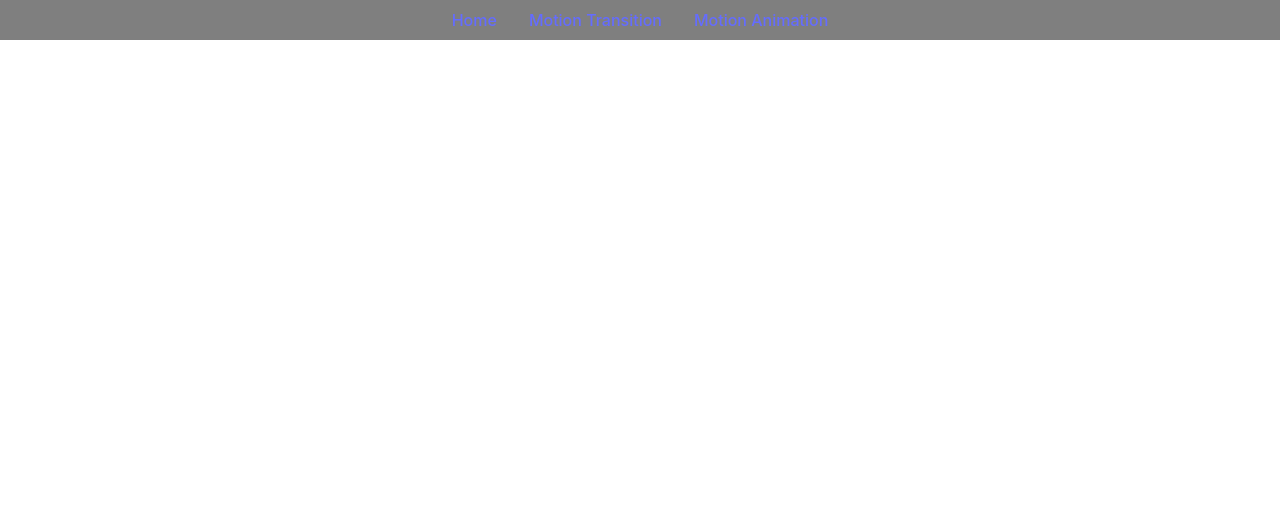
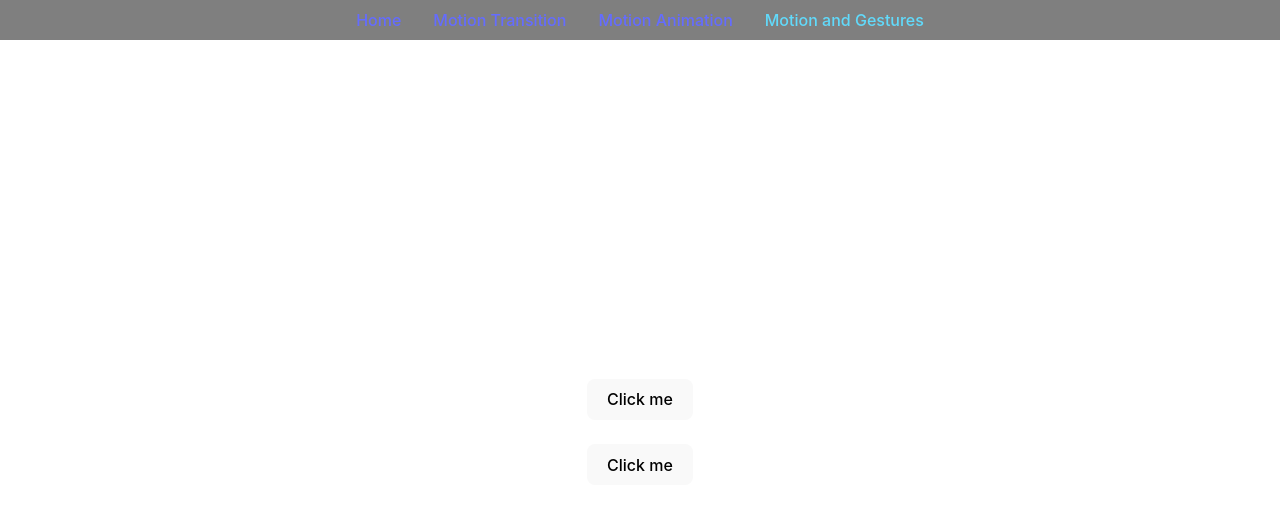
Before and after one commit to garold664/react-framer-motion, a React (Vite) app: page /motion-gestures in a window 1280 px wide. Shown: the top 510 px of the page. Built offline with nearby package versions, Linux system fonts and the light colour scheme.

Commit message:
creates Motion and Gestures page

```diff
--- a/src/App.tsx
+++ b/src/App.tsx
@@ -4,6 +4,7 @@ import './App.css';
 import MotionTranstion from './pages/MotionTransiton';
 import MotionAnimation from './pages/MotionAnimation';
 import { NavLink } from 'react-router-dom';
+import MotionAndGestures from './pages/MotionAndGestures';
 
 function App() {
   return (
@@ -33,10 +34,12 @@ function App() {
           <NavLink to="/">Home</NavLink>
           <NavLink to="/motion-transition">Motion Transition</NavLink>
           <NavLink to="/motion-animation">Motion Animation</NavLink>
+          <NavLink to="/motion-gestures">Motion and Gestures</NavLink>
         </nav>
         <Routes>
           <Route path="/motion-transition" element={<MotionTranstion />} />
           <Route path="/motion-animation" element={<MotionAnimation />} />
+          <Route path="/motion-gestures" element={<MotionAndGestures />} />
         </Routes>
       </main>
     </>
--- /dev/null
+++ b/src/pages/MotionAndGestures.tsx
@@ -0,0 +1,25 @@
+import { useState } from 'react';
+
+import { motion, AnimatePresence, MotionConfig } from 'framer-motion';
+
+export default function MotionAndGestures() {
+  const [isVisible, setIsVisible] = useState(true);
+  return (
+    <>
+      <MotionConfig transition={{ duration: 0.3, ease: 'easeInOut' }}>
+        <motion.button
+          whileHover={{ scale: 1.2 }}
+          whileTap={{ scale: 0.9, rotate: 2.5 }}
+        >
+          Click me
+        </motion.button>
+        <motion.button
+          whileHover={{ scale: 1.2 }}
+          whileTap={{ scale: 0.9, rotate: 2.5 }}
+        >
+          Click me
+        </motion.button>
+      </MotionConfig>
+    </>
+  );
+}
--- a/src/pages/MotionAnimation.tsx
+++ b/src/pages/MotionAnimation.tsx
@@ -2,7 +2,7 @@ import { useState } from 'react';
 
 import { motion, AnimatePresence } from 'framer-motion';
 
-export default function MotionTransiton() {
+export default function MotionAnimation() {
   const [isVisible, setIsVisible] = useState(true);
   return (
     <>
```
